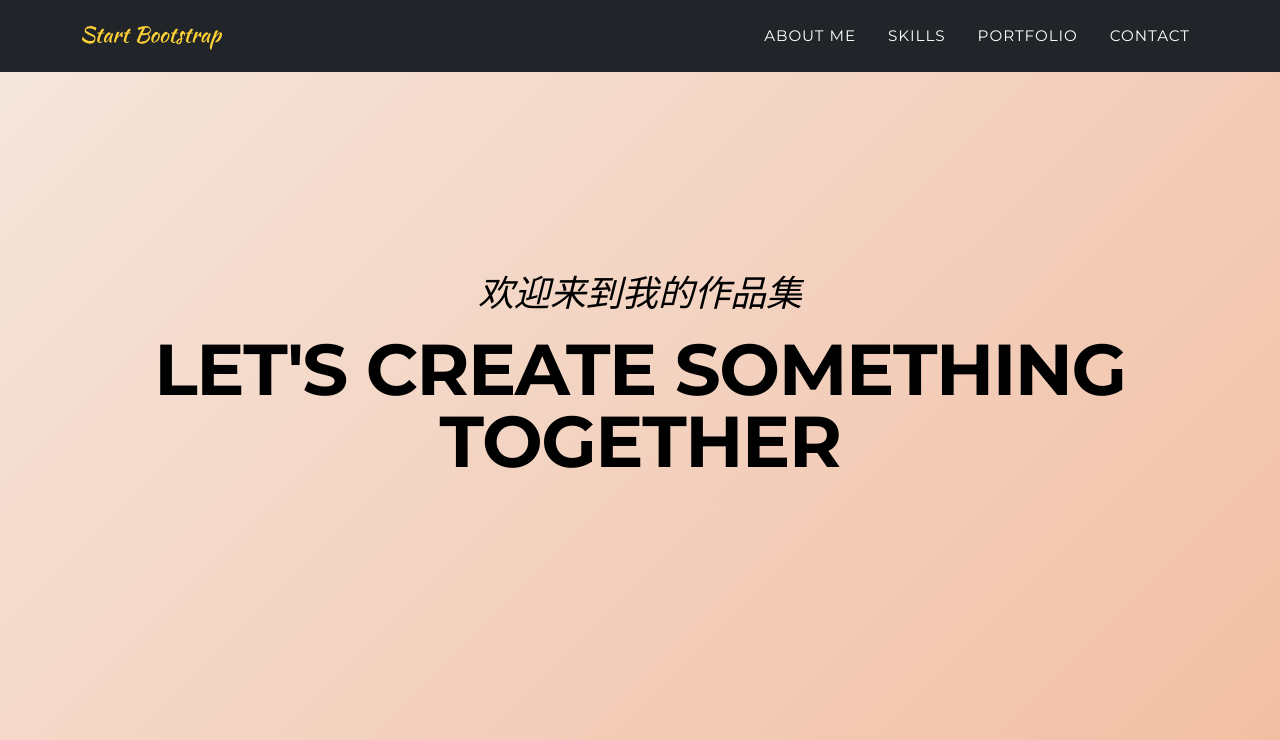
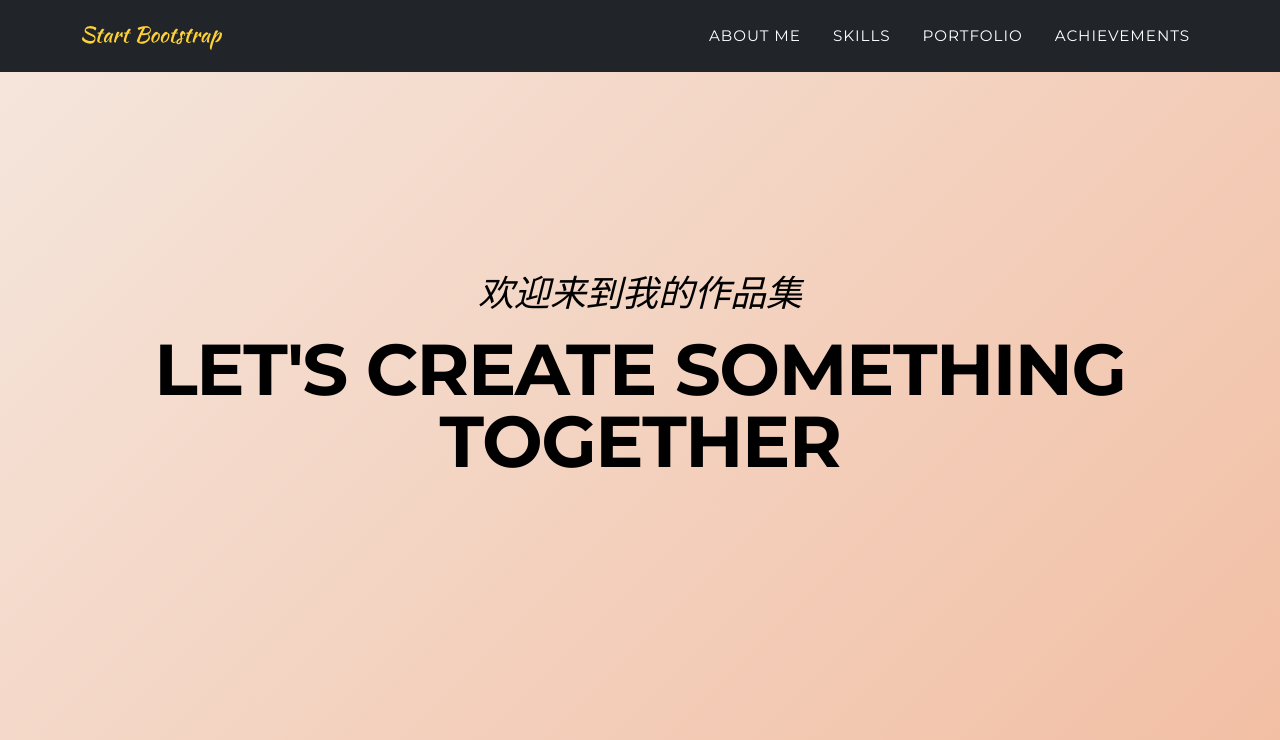
Before and after one commit to CloudStoned/Portfolio, a Flask app: page / in a window 1280 px wide. Shown: the top 740 px of the page. Run offline with Flask 3, Linux system fonts and the light colour scheme; some libraries are stand-ins or nearby versions.

Commit message:
Update navbar

```diff
--- a/templates/navbar.html
+++ b/templates/navbar.html
@@ -1,6 +1,6 @@
 <nav class="navbar navbar-expand-lg navbar-dark fixed-top navbar-shrink" id="mainNav">
     <div class="container">
-        <a class="navbar-brand" href="#page-top">
+        <a class="navbar-brand" href="#">
             <img src="{{ url_for('static', filename='images/navbar-logo.svg') }}" alt="Logo">
         </a>
         <button class="navbar-toggler" type="button" data-bs-toggle="collapse" data-bs-target="#navbarResponsive" aria-controls="navbarResponsive" aria-expanded="false" aria-label="Toggle navigation">
@@ -12,7 +12,7 @@
                 <li class="nav-item"><a class="nav-link" href="#about">About Me</a></li>
                 <li class="nav-item"><a class="nav-link" href="#skills">Skills</a></li>
                 <li class="nav-item"><a class="nav-link" href="#portfolio">Portfolio</a></li>
-                <li class="nav-item"><a class="nav-link" href="#contact">Contact</a></li>
+                <li class="nav-item"><a class="nav-link" href="#contact">Achievements</a></li>
             </ul>
         </div>
     </div>
```
